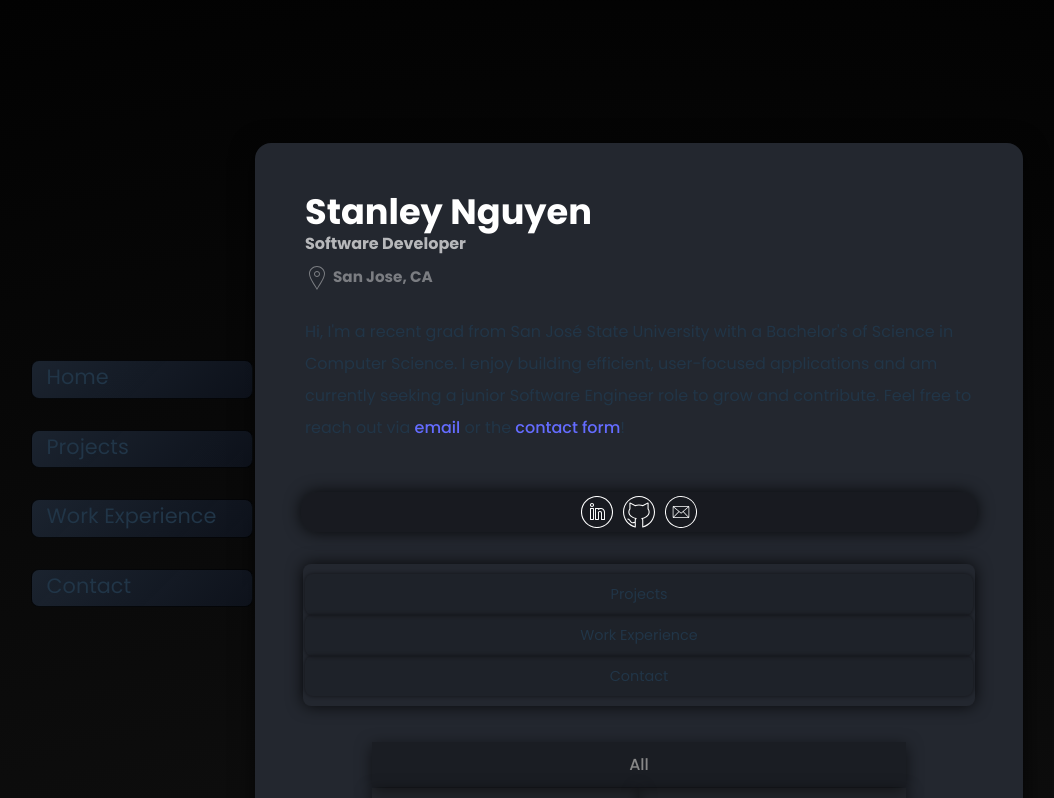
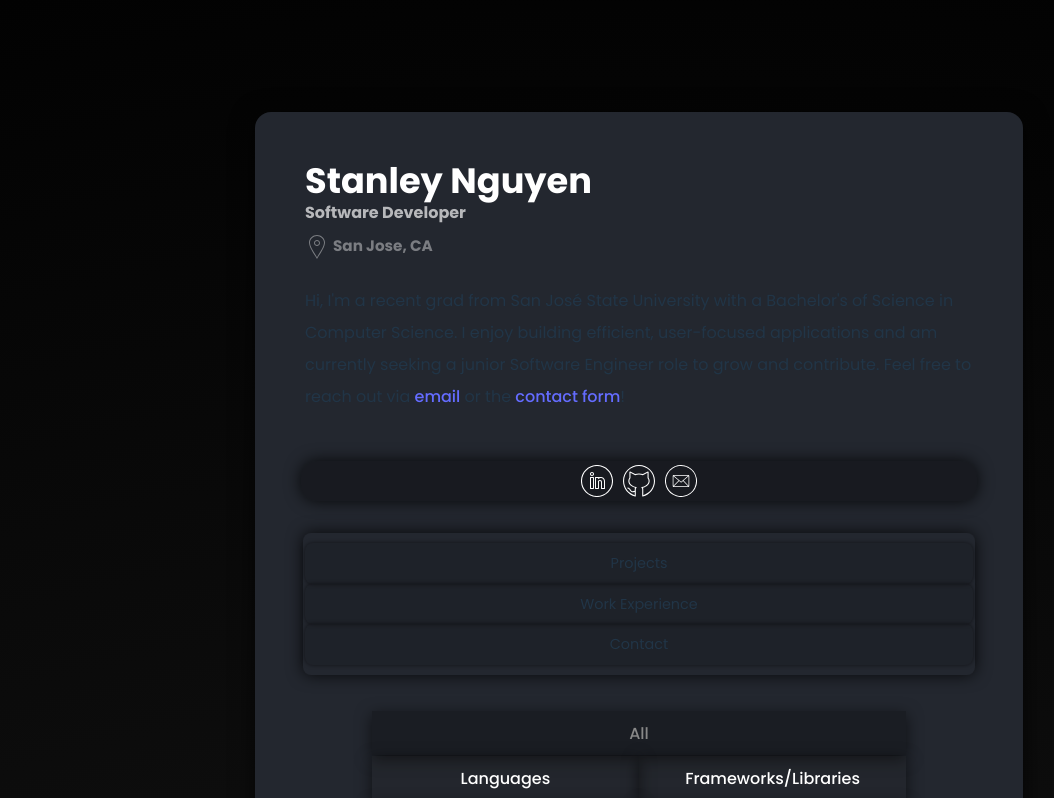
Before and after one commit to stanley-nguyen/portfolio, a React (Vite) app: page / in a window 1280 px wide. Shown: the top 798 px of the page, without its empty margins (1-1055 px from the left). Built offline with nearby package versions, Linux system fonts and the light colour scheme; some icons are missing.

Commit message:
add navbar hide and show on scroll

```diff
--- a/src/App.css
+++ b/src/App.css
@@ -14,6 +14,7 @@ html {
   padding: 2rem;
   text-align: center;
   gap: 8em;
+  margin-top: 10vh;
 }
 
 .card {
--- a/src/components/ContactCard.jsx
+++ b/src/components/ContactCard.jsx
@@ -3,7 +3,6 @@ import Card from './Card';
 import './ContactCard.css';
 
 const ContactCard = () => {
-    // onSubmit function from https://web3forms.com/#start
     const [result, setResult] = useState("");
     const [showPopup, setShowPopup] = useState(false);
 
@@ -23,6 +22,7 @@ const ContactCard = () => {
         };
     }, [showPopup]);
 
+    // onSubmit starter code from https://web3forms.com/#start
     const onSubmit = async (event) => {
         event.preventDefault();
         setResult("Sending....");
--- a/src/components/StickyNav.css
+++ b/src/components/StickyNav.css
@@ -1,12 +1,18 @@
-.sidebar {
-    position: sticky;
+.sticky-nav {
+    position: fixed;
     align-self: flex-start;
     top: 50%;
-    transform: translateY(-50%);
+    transform: translateY(-60%) translateX(-150%);
     left: 2em;
     width: 210px;
     height: 10vh;
     z-index: 9999;
+    transition: all 0.3s ease-in;
+}
+
+.sticky-nav.scrolled {
+    transform: translateY(-60%) translateX(0%);
+    transition: all 0.3s ease-out;
 }
 
 .sticky-nav li {
--- a/src/components/StickyNav.jsx
+++ b/src/components/StickyNav.jsx
@@ -1,6 +1,24 @@
+import { useEffect } from 'react';
 import './StickyNav.css';
 
 const StickyNav = () => {
+    useEffect(() => {
+        const handleScroll = () => {
+            const nav = document.querySelector('.sticky-nav');
+            if (window.scrollY > 50) {
+                nav.classList.add('scrolled');
+            } else {
+                nav.classList.remove('scrolled');
+            }
+        };
+
+        window.addEventListener('scroll', handleScroll);
+
+        return () => {
+            window.removeEventListener('scroll', handleScroll);
+        }
+    }, []);
+
     return (
         <div className="sidebar">
             <nav className="sticky-nav">
```
